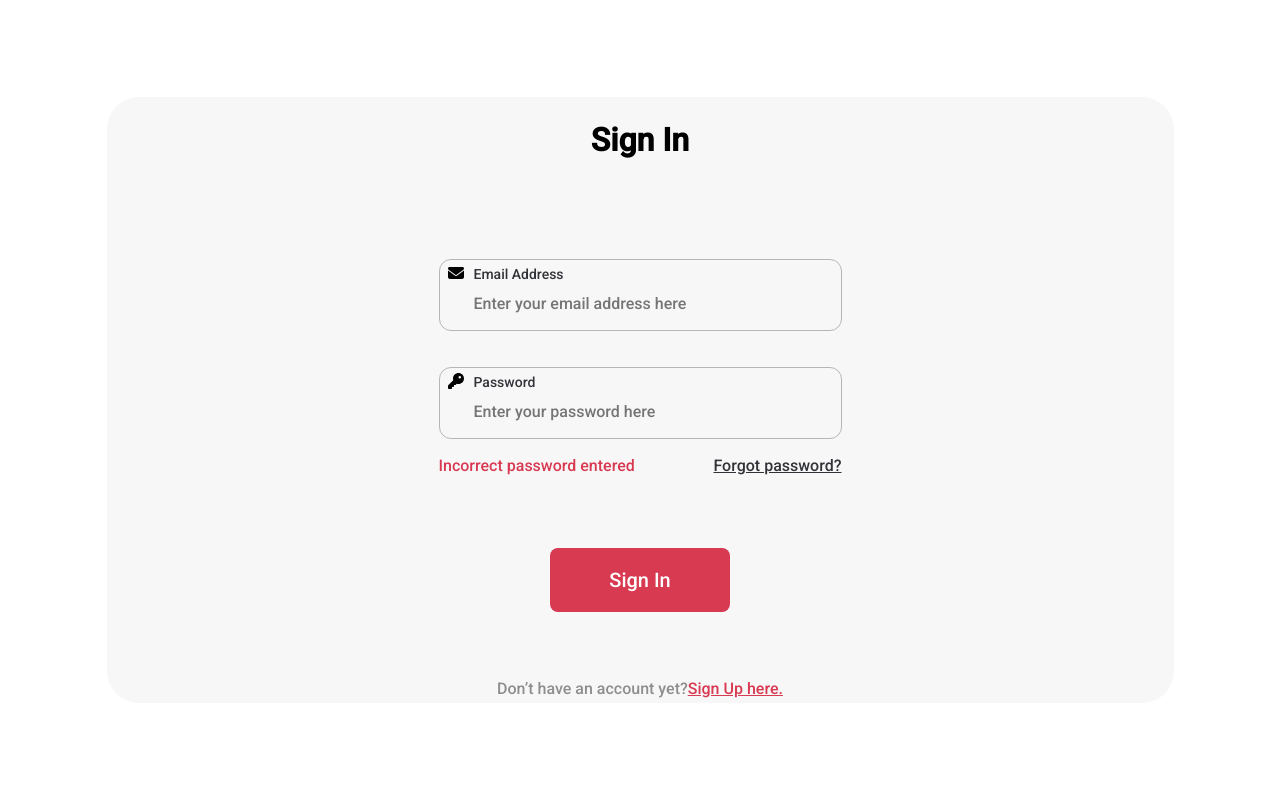
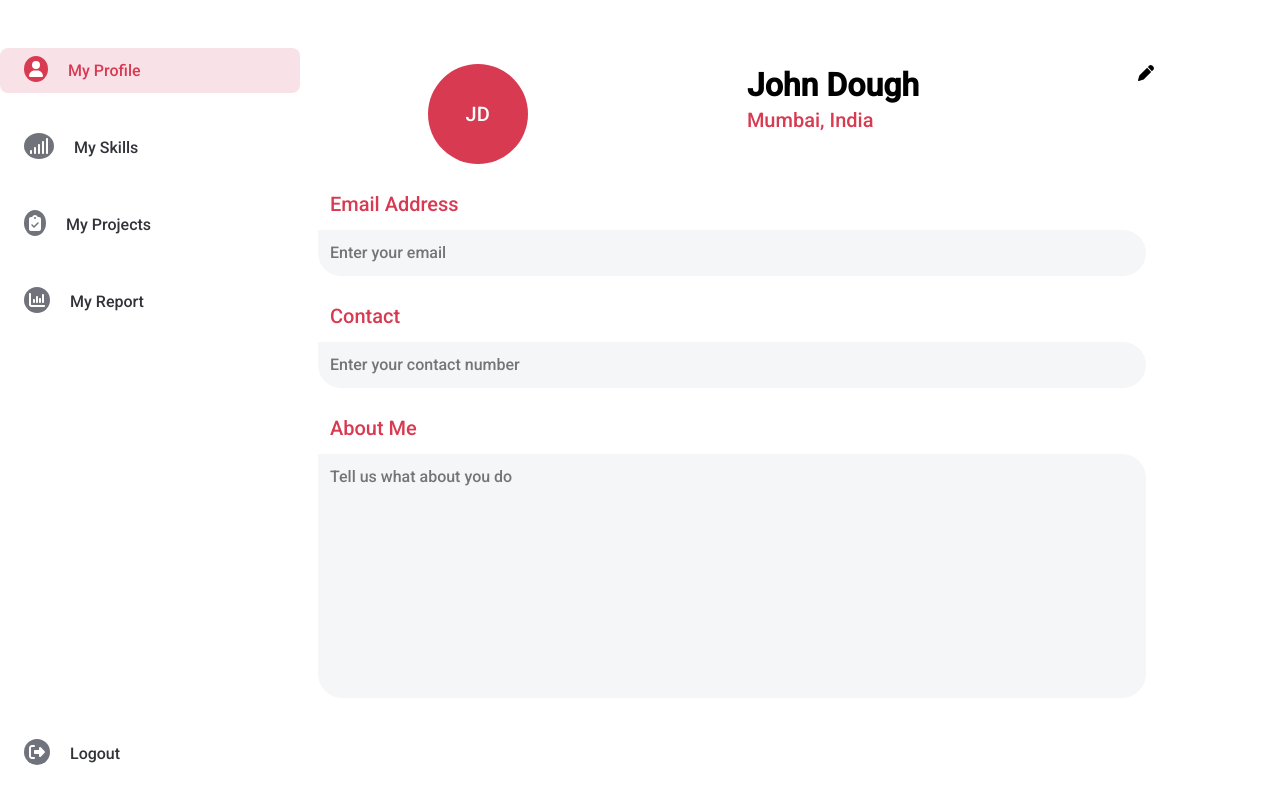
Before and after one commit to devshahid/myprofile, a React (Create React App) app in the folder client/: page / in a window 1280 px wide. Built offline with nearby package versions, Linux system fonts and the light colour scheme.

Commit message:
profile ui completed

```diff
--- a/client/package.json
+++ b/client/package.json
@@ -3,10 +3,13 @@
   "version": "0.1.0",
   "private": true,
   "dependencies": {
+    "@emotion/react": "^11.9.3",
+    "@emotion/styled": "^11.9.3",
     "@fortawesome/fontawesome-svg-core": "^6.1.1",
     "@fortawesome/free-regular-svg-icons": "^6.1.1",
     "@fortawesome/free-solid-svg-icons": "^6.1.1",
     "@fortawesome/react-fontawesome": "^0.2.0",
+    "@mui/material": "^5.9.0",
     "@testing-library/jest-dom": "^5.16.4",
     "@testing-library/react": "^13.3.0",
     "@testing-library/user-event": "^13.5.0",
--- a/client/src/App.js
+++ b/client/src/App.js
@@ -4,13 +4,18 @@ import { BrowserRouter as Router, Route, Routes } from "react-router-dom";
 import SignIn from "./Components/Login/SignIn";
 import Register from "./Components/Login/Register";
 import ForgotPassword from "./Components/Login/ForgotPassword";
+import Profile from "./Components/Dashboard/Profile";
+import Skills from "./Components/Dashboard/Skills";
+// import Sidebar from "./Components/Dashboard/Sidebar";
 function App() {
   return (
     <Router>
       <Routes>
-        <Route exact path="/" element={<SignIn />}></Route>
+        <Route exact path="/" element={<Profile />}></Route>
+        <Route path="/login" element={<SignIn />}></Route>
         <Route path="/register" element={<Register />}></Route>
         <Route path="/forgotpassword" element={<ForgotPassword />}></Route>
+        <Route path="/skills" element={<Skills />}></Route>
       </Routes>
     </Router>
   );
--- /dev/null
+++ b/client/src/Components/Dashboard/Profile.jsx
@@ -0,0 +1,56 @@
+import React from "react";
+import "../../css/sidebar.css";
+import "../../css/profile.css";
+import Sidebar from "./Sidebar";
+import { Avatar, Stack } from "@mui/material";
+import { faPen } from "@fortawesome/free-solid-svg-icons";
+import { FontAwesomeIcon } from "@fortawesome/react-fontawesome";
+const Profile = () => {
+  return (
+    <>
+      <main className="space-toggle">
+        <Sidebar />
+        <div className="profileSection">
+          <div className="profileDetails">
+            <div className="imageDisplay">
+              <Stack direction="row" spacing={2}>
+                <Avatar sx={{ bgcolor: "#D83A52", width: 100, height: 100 }}>
+                  JD
+                </Avatar>
+              </Stack>
+            </div>
+            <div className="nameDisplay">
+              <h3>John Dough</h3>
+              <p>Mumbai, India</p>
+            </div>
+            <div className="editDetails">
+              <FontAwesomeIcon icon={faPen} />
+            </div>
+          </div>
+          <div className="profileForm">
+            <form>
+              <div className="profileInputBox">
+                <label>Email Address</label>
+                <input type="email" placeholder="Enter your email" />
+              </div>
+              <div className="profileInputBox">
+                <label>Contact</label>
+                <input type="text" placeholder="Enter your contact number" />
+              </div>
+              <div className="profileInputBox">
+                <label>About Me</label>
+                <textarea
+                  placeholder="Tell us what about you do"
+                  cols="30"
+                  rows="10"
+                />
+              </div>
+            </form>
+          </div>
+        </div>
+      </main>
+    </>
+  );
+};
+
+export default Profile;
--- /dev/null
+++ b/client/src/Components/Dashboard/Sidebar.jsx
@@ -0,0 +1,47 @@
+import React from "react";
+import { Link } from "react-router-dom";
+import "../../css/sidebar.css";
+import "../../css/profile.css";
+import {
+  faUser,
+  faSignal,
+  faChartColumn,
+  faClipboardCheck,
+  faRightFromBracket,
+} from "@fortawesome/free-solid-svg-icons";
+import { FontAwesomeIcon } from "@fortawesome/react-fontawesome";
+
+const Sidebar = () => {
+  return (
+    <main className="space-toggle">
+      <div className="sidebar show">
+        <nav className="nav">
+          <div className="nav-list">
+            <Link to="/" className="nav-link active">
+              <FontAwesomeIcon className="icon" icon={faUser} />
+              <span className="nav-link-name">My Profile</span>
+            </Link>
+            <Link to="/skills" className="nav-link ">
+              <FontAwesomeIcon className="icon" icon={faSignal} />
+              <span className="nav-link-name">My Skills</span>
+            </Link>
+            <Link to="/" className="nav-link">
+              <FontAwesomeIcon className="icon" icon={faClipboardCheck} />
+              <span className="nav-link-name">My Projects</span>
+            </Link>
+            <Link to="/" className="nav-link">
+              <FontAwesomeIcon className="icon" icon={faChartColumn} />
+              <span className="nav-link-name">My Report</span>
+            </Link>
+          </div>
+          <Link to="/" className="nav-link">
+            <FontAwesomeIcon className="icon" icon={faRightFromBracket} />
+            <span className="nav-link-name">Logout</span>
+          </Link>
+        </nav>
+      </div>
+    </main>
+  );
+};
+
+export default Sidebar;
--- /dev/null
+++ b/client/src/Components/Dashboard/Skills.jsx
@@ -0,0 +1,56 @@
+import React from "react";
+import "../../css/sidebar.css";
+import "../../css/profile.css";
+import Sidebar from "./Sidebar";
+import { Avatar, Stack } from "@mui/material";
+import { faPen } from "@fortawesome/free-solid-svg-icons";
+import { FontAwesomeIcon } from "@fortawesome/react-fontawesome";
+const Skills = () => {
+  return (
+    <>
+      <main className="space-toggle">
+        <Sidebar />
+        <div className="profileSection">
+          <div className="profileDetails">
+            <div className="imageDisplay">
+              <Stack direction="row" spacing={2}>
+                <Avatar sx={{ bgcolor: "#D83A52", width: 100, height: 100 }}>
+                  SQ
+                </Avatar>
+              </Stack>
+            </div>
+            <div className="nameDisplay">
+              <h3>John Dough</h3>
+              <p>Mumbai, India</p>
+            </div>
+            <div className="editDetails">
+              <FontAwesomeIcon icon={faPen} />
+            </div>
+          </div>
+          <div className="profileForm">
+            <form>
+              <div className="profileInputBox">
+                <label>Email Address</label>
+                <input type="email" placeholder="Enter your email" />
+              </div>
+              <div className="profileInputBox">
+                <label>Contact</label>
+                <input type="text" placeholder="Enter your contact number" />
+              </div>
+              <div className="profileInputBox">
+                <label>About Me</label>
+                <textarea
+                  placeholder="Tell us what about you do"
+                  cols="30"
+                  rows="10"
+                />
+              </div>
+            </form>
+          </div>
+        </div>
+      </main>
+    </>
+  );
+};
+
+export default Skills;
--- /dev/null
+++ b/client/src/css/profile.css
@@ -0,0 +1,47 @@
+.profileSection {
+  background: #ffffff;
+  border-radius: 16px;
+}
+.profileDetails {
+  display: flex;
+  justify-content: space-around;
+}
+
+.nameDisplay h3 {
+  font-size: 32px;
+  line-height: 43px;
+  text-align: center;
+  color: #000000;
+}
+.nameDisplay p {
+  font-size: 20px;
+  line-height: 27px;
+  color: #d83a52;
+}
+.profileForm {
+  width: 828px;
+}
+.profileInputBox {
+  display: flex;
+  flex-direction: column;
+  margin: 15px 0;
+}
+.profileInputBox > * {
+  padding: 12px;
+}
+.profileInputBox label {
+  color: #d83a52;
+  font-size: 20px;
+  line-height: 27px;
+}
+.profileInputBox input,
+.profileInputBox textarea {
+  background: #f5f6f8;
+  border-radius: 0px 24px 24px 24px;
+  outline: none;
+  border: none;
+  font-size: 16px;
+  line-height: 22px;
+  color: #939499;
+  resize: none;
+}
--- /dev/null
+++ b/client/src/css/sidebar.css
@@ -0,0 +1,127 @@
+:root {
+  --header-height: 3rem;
+  --nav-width: 68px;
+  --nav-width-sidebar: 300px;
+  --first-color: #ffffff;
+  --first-color-alt: #323338;
+  --active-link-color: #d83a52;
+  --white-color: #ffddee;
+}
+* {
+  margin: 0;
+  padding: 0;
+  box-sizing: border-box;
+  list-style: none;
+  text-decoration: none;
+}
+main {
+  position: relative;
+  margin: var(--header-height) 0 0 0;
+  padding: 0 1rem;
+  font-size: 1rem;
+  transition: 0.5s;
+}
+
+.header-toggle {
+  font-size: 1.25rem;
+  cursor: pointer;
+  color: var(--first-color);
+}
+.sidebar {
+  position: fixed;
+  top: 0;
+  left: 0;
+  height: 100vh;
+  width: var(--nav-width-sidebar);
+  padding-top: 1rem;
+  transition: 0.5s;
+}
+.nav {
+  display: flex;
+  flex-direction: column;
+  justify-content: space-between;
+  overflow: hidden;
+  height: 100%;
+}
+
+.nav-logo,
+.nav-link {
+  display: flex;
+  padding: 0.5rem 0 0.5rem 1.5rem;
+  margin: 2rem 0 0 0;
+}
+.nav-link > * {
+  padding: 5px 20px;
+}
+.nav-logo {
+  margin-bottom: 2rem;
+}
+.nav-logo-icon {
+  font-size: 1.25rem;
+  color: var(--white-color);
+  cursor: pointer;
+}
+.nav-logo-name {
+  font-weight: 700;
+  color: var(--white-color);
+}
+
+.nav-link {
+  position: relative;
+  color: var(--first-color-alt);
+  transition: 0.5s;
+  margin-bottom: 1.5rem;
+}
+.nav-link:hover {
+  color: var(--white-color);
+  background-color: rgba(0, 0, 0, 0.1);
+}
+.active {
+  color: var(--active-link-color);
+  background: #f8e1e7;
+  border-radius: 8px;
+}
+.active .icon {
+  background: #d83a52;
+}
+.active::before {
+  content: "";
+  position: absolute;
+  left: 0;
+  height: 38px;
+  width: 3px;
+  transition: 0.5s;
+  top: 0;
+}
+.space-toggle {
+  padding-left: calc(var(--nav-width) + 1rem);
+}
+.icon {
+  border: none;
+  outline: none;
+  padding: 5px;
+  border-radius: 50%;
+  background-color: #70727c;
+  color: #ffffff;
+}
+
+@media screen and (min-width: 768px) {
+  main {
+    margin: calc(var(--header-height) + 1rem) 0 0 0;
+    padding: 0 1rem 0 calc(var(--nav-width) + 2rem);
+  }
+  .header {
+    height: calc(var(--header-height) + 1rem);
+    padding: calc(var(--nav-width) + 2rem);
+  }
+  .sidebar {
+    left: 0;
+    padding: 1rem 0 0 0;
+  }
+  .show {
+    width: calc(var(--header-height) + 252px);
+  }
+  .space-toggle {
+    padding-left: calc(var(--nav-width) + 250px);
+  }
+}
```
Also changed, not shown: 1 other file (tests, documents, lock files or other folders).
